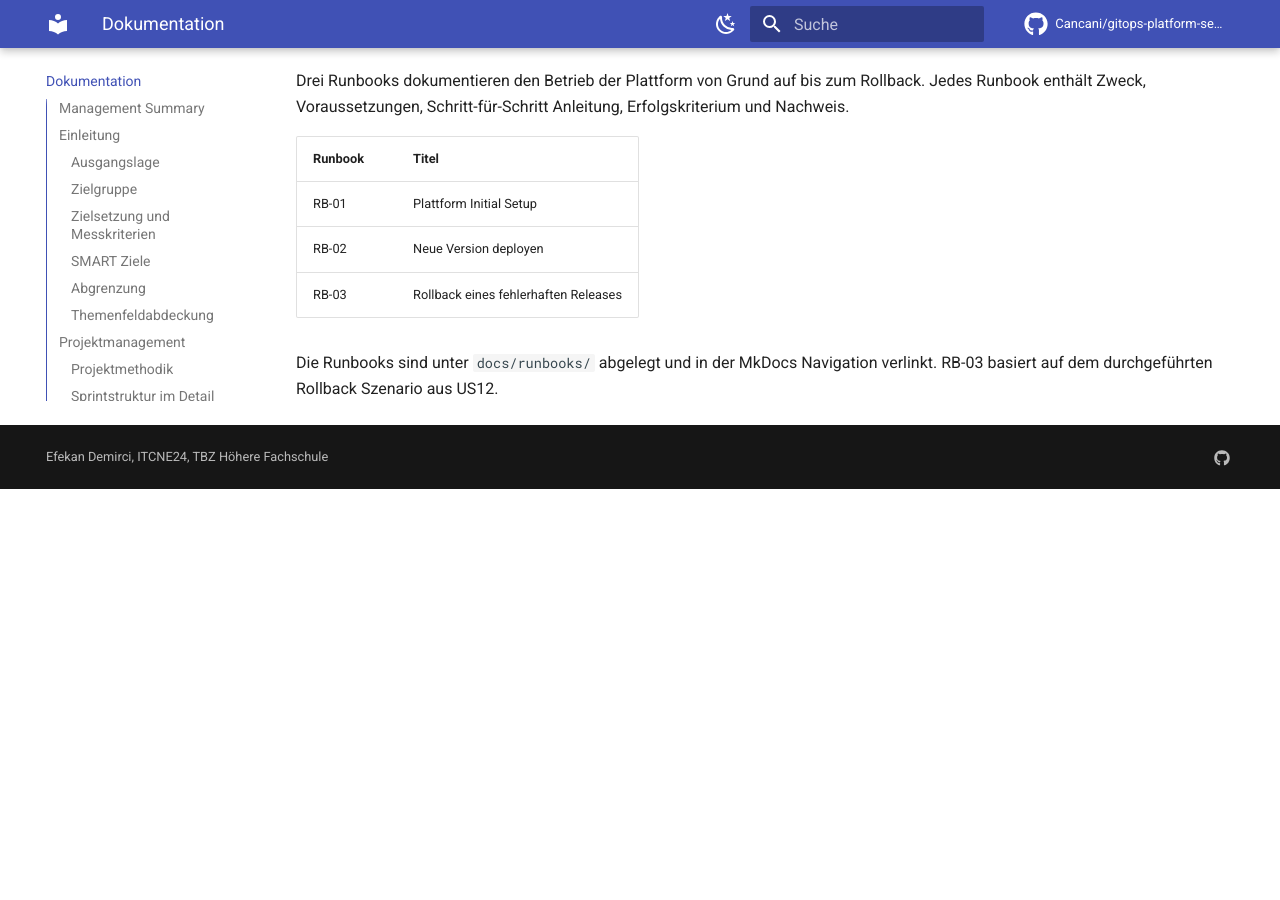
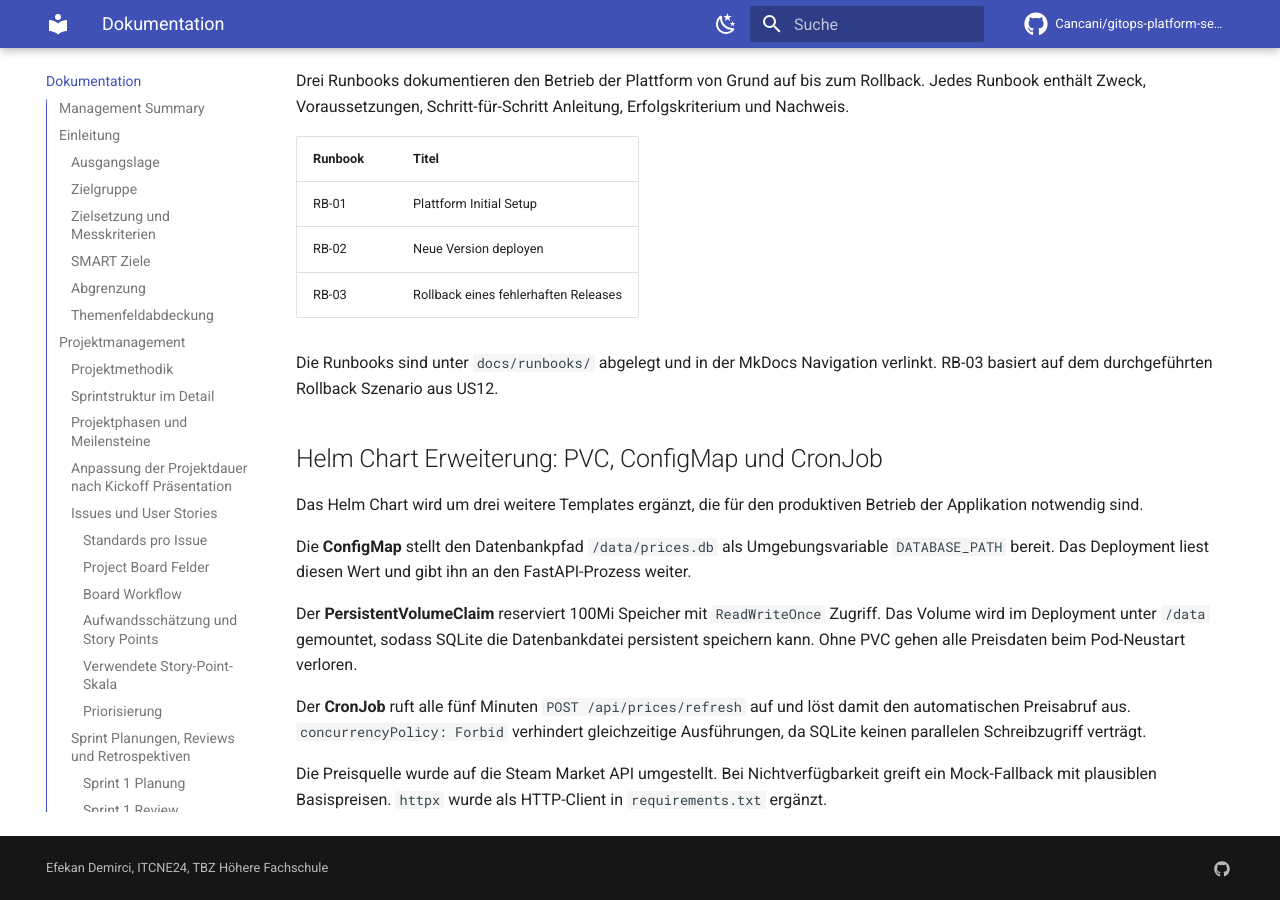
Before and after one commit to Cancani/gitops-platform-semesterarbeit5, an MkDocs documentation site: the page built from docs/dokumentation.md, in a window 1280 px wide and 900 px high, scrolled down 73795 px. Built offline with MkDocs 1.6.1 and Material for MkDocs 9.7.7, drawn with Linux system fonts in a browser that asks for light colours; comment, search, counter and statistics services are not loaded; before the commit the page ends 74284 px from its top, so only the background shows below that.

Commit message:
docs(add): Helm Chart Erweiterung dokumentiert

```diff
--- a/docs/dokumentation.md
+++ b/docs/dokumentation.md
@@ -2255,3 +2255,24 @@
 
 Die Runbooks sind unter `docs/runbooks/` abgelegt und in der MkDocs Navigation verlinkt.
 RB-03 basiert auf dem durchgeführten Rollback Szenario aus US12.
+
+## Helm Chart Erweiterung: PVC, ConfigMap und CronJob
+
+Das Helm Chart wird um drei weitere Templates ergänzt, die für den produktiven Betrieb
+der Applikation notwendig sind.
+
+Die **ConfigMap** stellt den Datenbankpfad `/data/prices.db` als Umgebungsvariable
+`DATABASE_PATH` bereit. Das Deployment liest diesen Wert und gibt ihn an den
+FastAPI-Prozess weiter.
+
+Der **PersistentVolumeClaim** reserviert 100Mi Speicher mit `ReadWriteOnce` Zugriff.
+Das Volume wird im Deployment unter `/data` gemountet, sodass SQLite die Datenbankdatei
+persistent speichern kann. Ohne PVC gehen alle Preisdaten beim Pod-Neustart verloren.
+
+Der **CronJob** ruft alle fünf Minuten `POST /api/prices/refresh` auf und löst damit
+den automatischen Preisabruf aus. `concurrencyPolicy: Forbid` verhindert gleichzeitige
+Ausführungen, da SQLite keinen parallelen Schreibzugriff verträgt.
+
+Die Preisquelle wurde auf die Steam Market API umgestellt. Bei Nichtverfügbarkeit
+greift ein Mock-Fallback mit plausiblen Basispreisen. `httpx` wurde als HTTP-Client
+in `requirements.txt` ergänzt.
```
